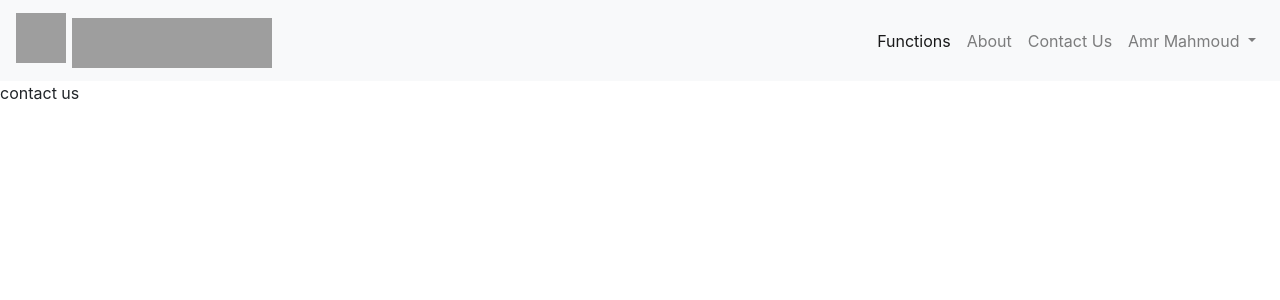
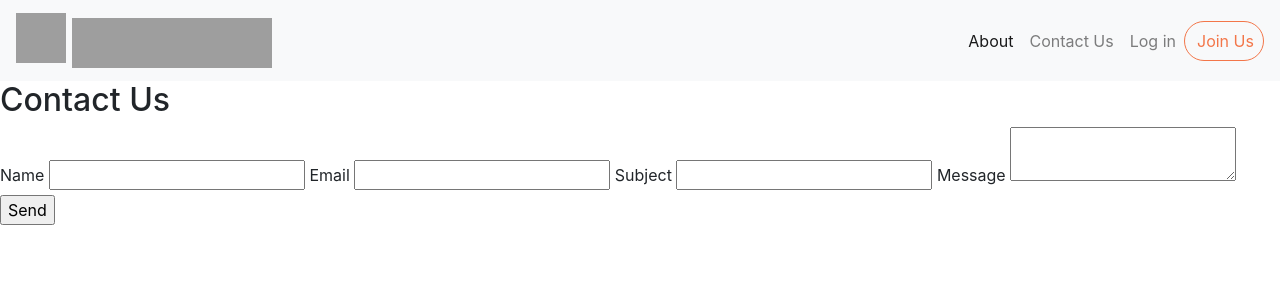
Before and after one commit to AmrMahmoud96/Project-Green, a Flask app: page /contactus in a window 1280 px wide. Shown: the top 300 px of the page. Run offline with Flask 2, Linux system fonts and the light colour scheme; some libraries are stand-ins or nearby versions; grey boxes are pictures that could not be loaded.

Commit message:
contact us functionality complete

```diff
--- /dev/null
+++ b/initial project/forms.py
@@ -0,0 +1,9 @@
+from wtforms import  TextField, TextAreaField, SubmitField, validators, ValidationError
+from flask_wtf import FlaskForm
+
+class ContactForm(FlaskForm):
+  name = TextField("Name",[validators.DataRequired("Please enter A")])
+  email = TextField("Email",[validators.DataRequired("Please enter B"),validators.Email("Please enter a valid email.")])
+  subject = TextField("Subject",[validators.DataRequired("Please enter C")])
+  message = TextAreaField("Message",[validators.DataRequired("Please enter D")])
+  submit = SubmitField("Send")
--- a/initial project/templates/base.html
+++ b/initial project/templates/base.html
@@ -4,6 +4,9 @@
     <title>Alpha Factory</title>
     <meta name="viewport" content="width=device-width, initial-scale=1.0">
     <link href="http://netdna.bootstrapcdn.com/bootstrap/4.0.0/css/bootstrap.min.css" rel="stylesheet" media="screen">
+    <link rel="icon"
+      type="image/png"
+      href="./static/images/logo"/>
     <style type="text/css">
       .container {
         max-width: 500px;
@@ -53,7 +56,7 @@
         <button class="navbar-toggler" type="button" data-toggle="collapse" data-target="#navbarNavAltMarkup" aria-controls="navbarNavAltMarkup" aria-expanded="false" aria-label="Toggle navigation">
           <span class="navbar-toggler-icon"></span>
         </button>
-            {% if values == None %}
+            {% if values != None %}
             <div class="collapse navbar-collapse" id="navbarNavAltMarkup">
                 <div class="navbar-nav ml-auto center">
                   <a class="nav-item navbar-text nav-link active" href={{url_for('about')}}>About<span class="sr-only">(current)</span></a>
--- a/initial project/templates/contactus.html
+++ b/initial project/templates/contactus.html
@@ -1,5 +1,48 @@
 {% extends 'base.html' %}
 
+
 {% block container %}
-<p>contact us</p>
+<style>/* Message flashing */
+        .flash {
+          background-color: #FBB0B0;
+          padding: 10px;
+          width: 400px;
+        }</style>
+<h2>Contact Us</h2>
+{% if success %}
+<p>Thank you for your message. We'll get back to you shortly.</p>
+
+{% else %}
+
+{% for message in form.name.errors %}
+  <div class="flash">{{ message }}</div>
+{% endfor %}
+
+{% for message in form.email.errors %}
+  <div class="flash">{{ message }}</div>
+{% endfor %}
+
+{% for message in form.subject.errors %}
+  <div class="flash">{{ message }}</div>
+{% endfor %}
+
+{% for message in form.message.errors %}
+  <div class="flash">{{ message }}</div>
+{% endfor %}
+  <form action="{{ url_for('contactus') }}" method="POST">
+      {{ form.csrf_token }}
+    {{ form.name.label }}
+    {{ form.name }}
+    {{ form.email.label }}
+    {{ form.email }}
+
+    {{ form.subject.label }}
+    {{ form.subject }}
+
+    {{ form.message.label }}
+    {{ form.message }}
+
+    {{ form.submit }}
+  </form>
+  {% endif %}
 {% endblock %}
--- /dev/null
+++ b/initial project/templates/forgotpass.html
@@ -0,0 +1,5 @@
+{% extends 'base.html' %}
+
+{% block container %}
+<p>forgot password</p>
+{% endblock %}
--- a/initial project/templates/login.html
+++ b/initial project/templates/login.html
@@ -16,6 +16,9 @@
             <div class="form-group">
               <label for="exampleInputPassword1">Password</label>
               <input type="password" class="form-control" id="exampleInputPassword1" placeholder="Password">
+              <a href={{url_for('forgotpass')}}><small id="forgotPassword" class="form-text text-muted">
+                  <u>Forgot Password?</u>
+              </small></a>
             </div>
             <button type="submit" class="btn basecolorbtn">Submit</button>
           </form>
--- a/initial project/test.py
+++ b/initial project/test.py
@@ -1,6 +1,18 @@
-from flask import Flask, render_template, url_for
+from flask import Flask, render_template, url_for,request, flash
+from forms import ContactForm
+from flask_mail import Mail,Message
 app = Flask(__name__)
 
+app.secret_key = 'this@is!the~secret-Code1221'
+
+app.config["MAIL_SERVER"] = "smtp.gmail.com"
+app.config["MAIL_PORT"] = 465
+app.config["MAIL_USE_SSL"] = True
+app.config["MAIL_USERNAME"] = 'Alphafactory.capstone@gmail.com'
+app.config["MAIL_PASSWORD"] = 'amamdast123'
+
+mail = Mail()
+mail.init_app(app)
 
 @app.route("/simple_chart")
 def template_test():
@@ -9,9 +21,24 @@ def template_test():
 @app.route("/about")
 def about():
     return render_template("about.html")
-@app.route("/contactus")
+@app.route("/contactus",methods=['GET', 'POST'])
 def contactus():
-    return render_template("contactus.html")
+    form = ContactForm()
+    if request.method == 'POST':
+        if form.validate_on_submit():
+            msg = Message(form.subject.data, sender='contact@alphafactory.ca', recipients=['Alphafactory.capstone@gmail.com'])
+            msg.body = """
+            From: %s: <%s>
+            %s
+            """ % (form.name.data, form.email.data, form.message.data)
+            mail.send(msg)
+            return render_template('contactus.html', success="True")
+        else:
+            return render_template('contactus.html', form=form)
+
+    elif request.method == 'GET':
+        return render_template('contactus.html', form=form)
+
 
 @app.route("/login")
 def login():
@@ -21,12 +48,17 @@ def login():
 def joinus():
     return render_template("joinus.html")
 
+@app.route("/forgotpass")
+def forgotpass():
+    return render_template("forgotpass.html")
+
+
 @app.route("/")
 def chart():
     legend = 'Monthly Data'
     labels = ["January", "February", "March", "April", "May", "June", "July", "August"]
     values = [10, 9, 8, 7, 6, 4, 7, 8]
-    return render_template('chart.html', values=values, labels=labels, legend=legend)
+    return render_template('about.html', values=values, labels=labels, legend=legend)
 @app.errorhandler(404)
 def page_not_found(error):
 	return render_template('notfound.html')
```
